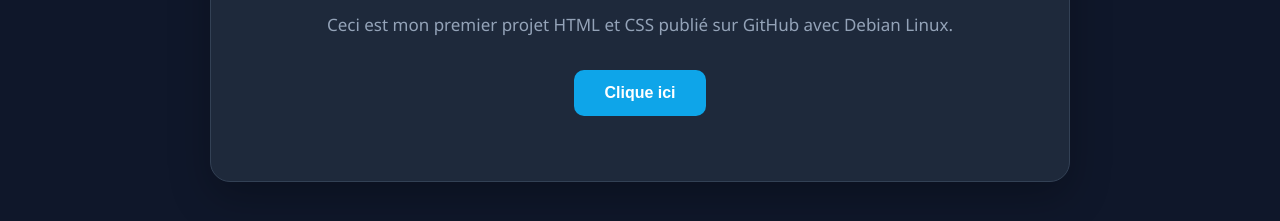
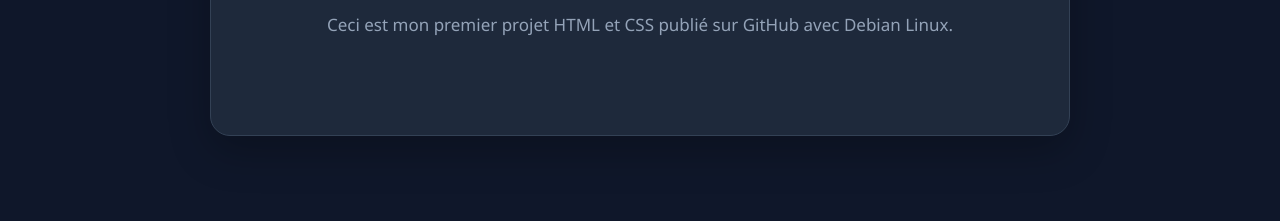
Before and after one commit to Randrianarison-Max/exGIT, a plain HTML site: page index.html in a window 1280 px wide. Shown: the part 351-572 px from the top of the page. Drawn offline with Linux system fonts and the light colour scheme.

Commit message:
modification

```diff
--- a/index.html
+++ b/index.html
@@ -23,9 +23,6 @@
                 publié sur GitHub avec Debian Linux.
             </p>
 
-            <button onclick="alert('Bonjour depuis MiniSite !')">
-                Clique ici
-            </button>
         </div>
     </div>
 
```
